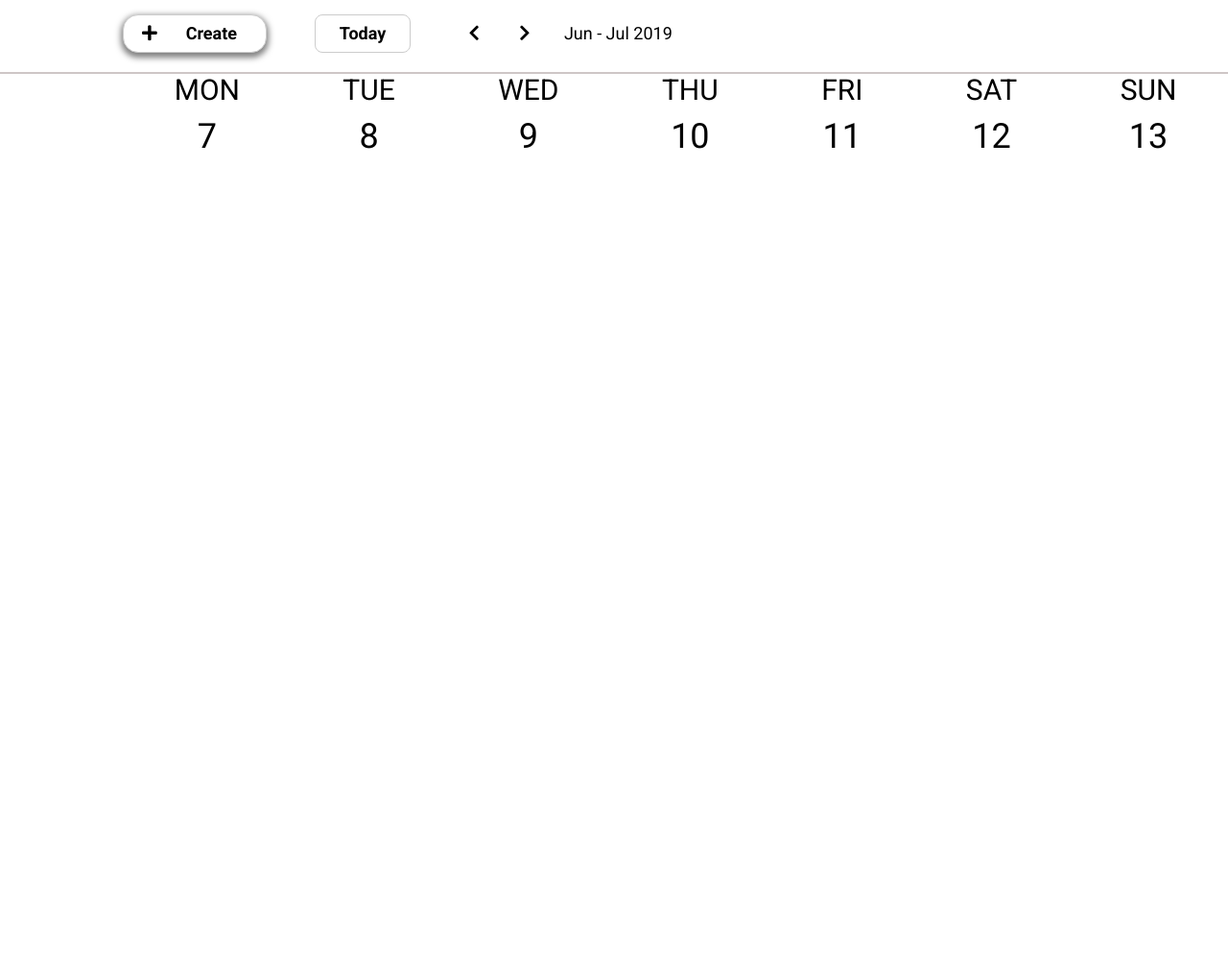
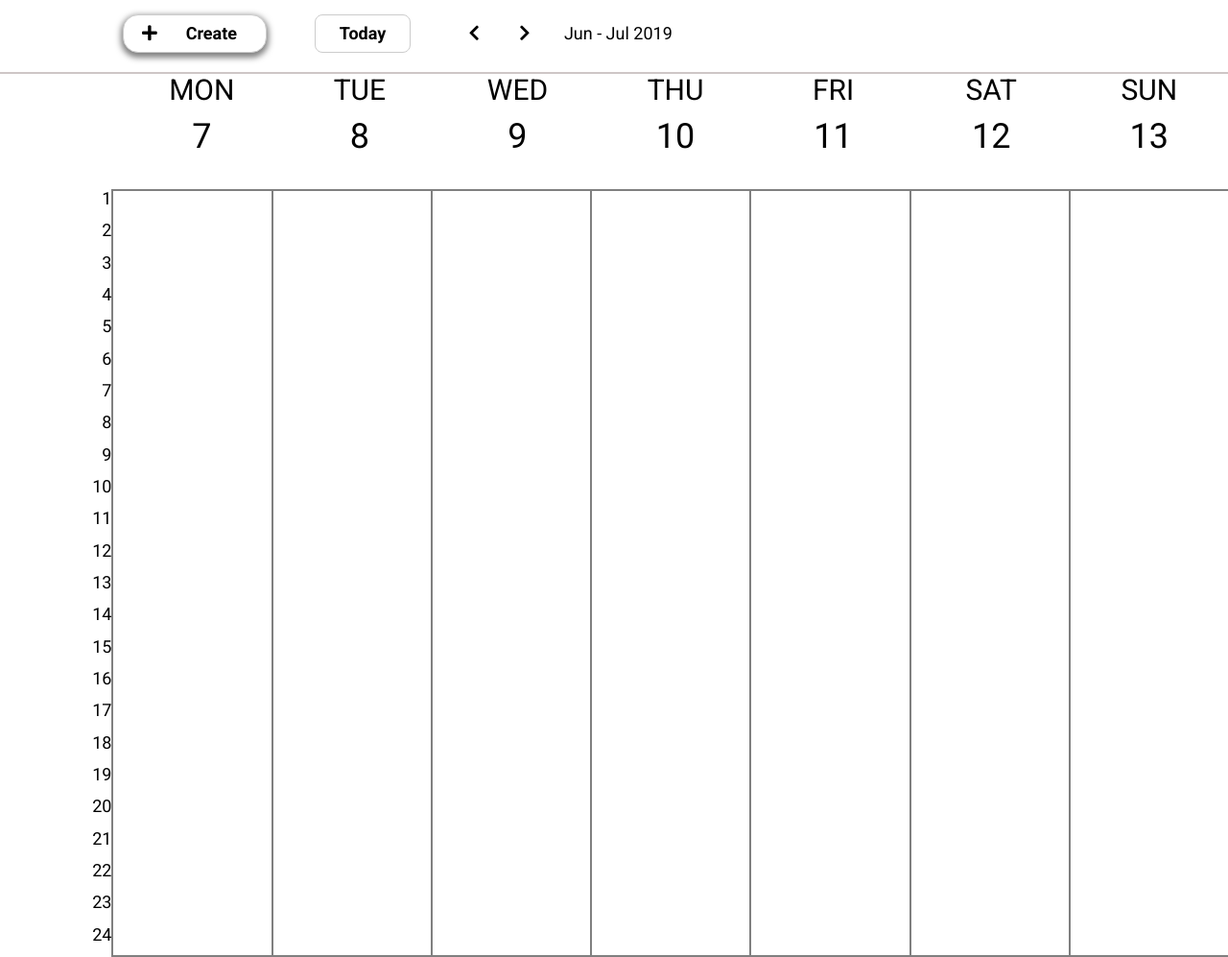
Before and after one commit to MadWolfInTheHub/Google-Calendar, a website with bundled scripts: page index.html in a window 1280 px wide. Shown: the whole page at 96% size. Built offline with nearby package versions, Linux system fonts and the light colour scheme.

Commit message:
time scale test

```diff
--- a/scripts/calendar/calendar.js
+++ b/scripts/calendar/calendar.js
@@ -1,14 +1,38 @@
-// import { getItem } from '../common/storage.js';
-// import { generateWeekRange } from '../common/time.utils.js';
-// import { renderEvents } from '../events/events.js';
-// import { createNumbersArray } from '../common/createNumbersArray.js';
+import { getItem } from '../common/storage.js';
+import { generateWeekRange } from '../common/time.utils.js';
+import { renderEvents } from '../events/events.js';
+import { createNumbersArray } from '../common/createNumbersArray.js';
 
 const generateDay = () => {
   // функция должна сгенерировать и вернуть разметку дня в виде строки
   // разметка состоит из 24 часовых временных слотов (.calendar__time-slot)
+  const dayTimeScale = document.querySelector('.calendar__time-scale');
+  const dayTimeEl = createNumbersArray(1, 24).map(el => {
+    const dayTimeSlot = document.createElement('div');
+    dayTimeSlot.classList.add('calendar__time-slot');
+    dayTimeSlot.setAttribute('data-time', `${el}`);
+
+    return dayTimeEl;
+  })
+  console.log(dayTimeScale.append(...dayTimeEl));
+  console.log(generateDay());
 };
 
 export const renderWeek = () => {
+  const calendarWeek = document.querySelector('.calendar__week');
+  const startOfWeek = getItem('displayedWeekStart');
+  const calendarDay = generateWeekRange(startOfWeek).map((el => {
+    const date = el.getDate();
+
+    const dayOfWeek = document.createElement("div");
+    dayOfWeek.classList.add("calendar__day");
+    dayOfWeek.setAttribute("data-day", `${date}`);
+
+    dayOfWeek
+    return dayOfWeek;
+  }));
+
+  calendarWeek.append(...calendarDay);
   // функция должна сгенерировать разметку недели в виде строки и вставить ее на страницу (в .calendar__week)
   // разметка недели состоит из 7 дней (.calendar__day) отображаемой недели
   // массив дней, которые нужно отобразить, считаем ф-цией generateWeekRange на основе displayedWeekStart из storage
--- a/scripts/calendar/header.js
+++ b/scripts/calendar/header.js
@@ -6,13 +6,14 @@ const daysOfWeek = ['sun', 'mon', 'tue', 'wed', 'thu', 'fri', 'sat'];
 
 export const renderHeader = () => {
   const calanderWeekDays = document.querySelector('.calendar__header');
-  console.log(calanderWeekDays);
-  const calendarDayEl = generateWeekRange(new Date()).map((el => {
+  const startOfWeek = getItem('displayedWeekStart');
+  const calendarDayEl = generateWeekRange(startOfWeek).map((el => {
     const day = daysOfWeek[el.getDay()];
     const date = el.getDate();
 
     const dayOfWeek = document.createElement("div");
     dayOfWeek.classList.add("calendar__day-label");
+    dayOfWeek.setAttribute("data-day", `${date}`);
 
     const calendarDay = document.createElement('div');
     calendarDay.classList.add('day-label__day-name');
@@ -26,7 +27,6 @@ export const renderHeader = () => {
     return dayOfWeek;
   }));
   calanderWeekDays.append(...calendarDayEl);
-  console.log(calendarDayEl);
   // на основе displayedWeekStart из storage с помощью generateWeekRange сформируйте массив дней текущей недели
   // на основе полученного массива сформируйте разметку в виде строки - 7 дней (день недели и число в месяце)
   // полученную разметку вставить на страницу с помощью innerHTML в .calendar__header
--- a/scripts/calendar/timescale.js
+++ b/scripts/calendar/timescale.js
@@ -1,6 +1,23 @@
 import { createNumbersArray } from '../common/createNumbersArray.js';
 
 export const renderTimescale = () => {
+  const timeScale = document.querySelector('.calendar__time-scale');
+  const calendarTimeEl = createNumbersArray(1, 24).map(el => {
+   /*  el < 12 ? el + ' am' : el + ' pm'; */
+    const timeSlot = document.createElement('div');
+    timeSlot.classList.add('time-slot');
+    timeSlot.setAttribute('data-time', `${el}`);
+
+    const time = document.createElement('div');
+    time.classList.add('time-slot__time');
+    time.append(el);
+
+    timeSlot.append(time);
+
+    return timeSlot;
+  })
+
+  timeScale.append(...calendarTimeEl);
   // ф-ция должна генерировать разметку для боковой шкалы времени (24 часа)
   // полученную разметку вставьте на страницу с помощью innerHTML в .calendar__time-scale
 };
--- a/scripts/common/createNumbersArray.js
+++ b/scripts/common/createNumbersArray.js
@@ -1,6 +1,6 @@
 export const createNumbersArray = (from, to) => {
   let result = [];
-  for (let i = from; i = to; i++) {
+  for (let i = from; i <= to; i += 1) {
     result.push(i)
   }
   return result;
--- a/scripts/common/storage.js
+++ b/scripts/common/storage.js
@@ -7,6 +7,8 @@ let storage = {
   events: [],
   // это все данные, которые вам нужно хранить для работы приложения
 };
+
+console.log(storage);
 
 export const setItem = (key, value) => {
   // ф-ция должна устанавливать значения в объект storage
--- a/styles/calendar.scss
+++ b/styles/calendar.scss
@@ -9,9 +9,8 @@
     }
 
     &__day-label {
-        height: auto;
-        flex-grow: 1;
-        flex-shrink: 0;
+        flex: 1 1 0;
+        width: 100vw;
     }
 
     &__body {
@@ -29,15 +28,16 @@
         width: 10vw;
     }
 
-    &__time-slot {
-        flex-grow: 1;
-        height: auto;
-
-
+    &__week{
+        display: flex;
+        width: 100vw;
     }
 
-    &__week{
-        width: 100vw;
+    &__day {
+        flex: 1 1 0;
+        height: 100vh;
+        border: 2px solid #808080;
+        border-right: none;
     }
 }
 
@@ -53,3 +53,12 @@
     text-align: center;
     font-size: 36px;
 }
+
+.time-slot {
+    flex-grow: 1;
+    height: auto;
+
+    &__time {
+        text-align: right;
+    }
+}
```
Also changed, not shown: styles.css, 1 other file.
